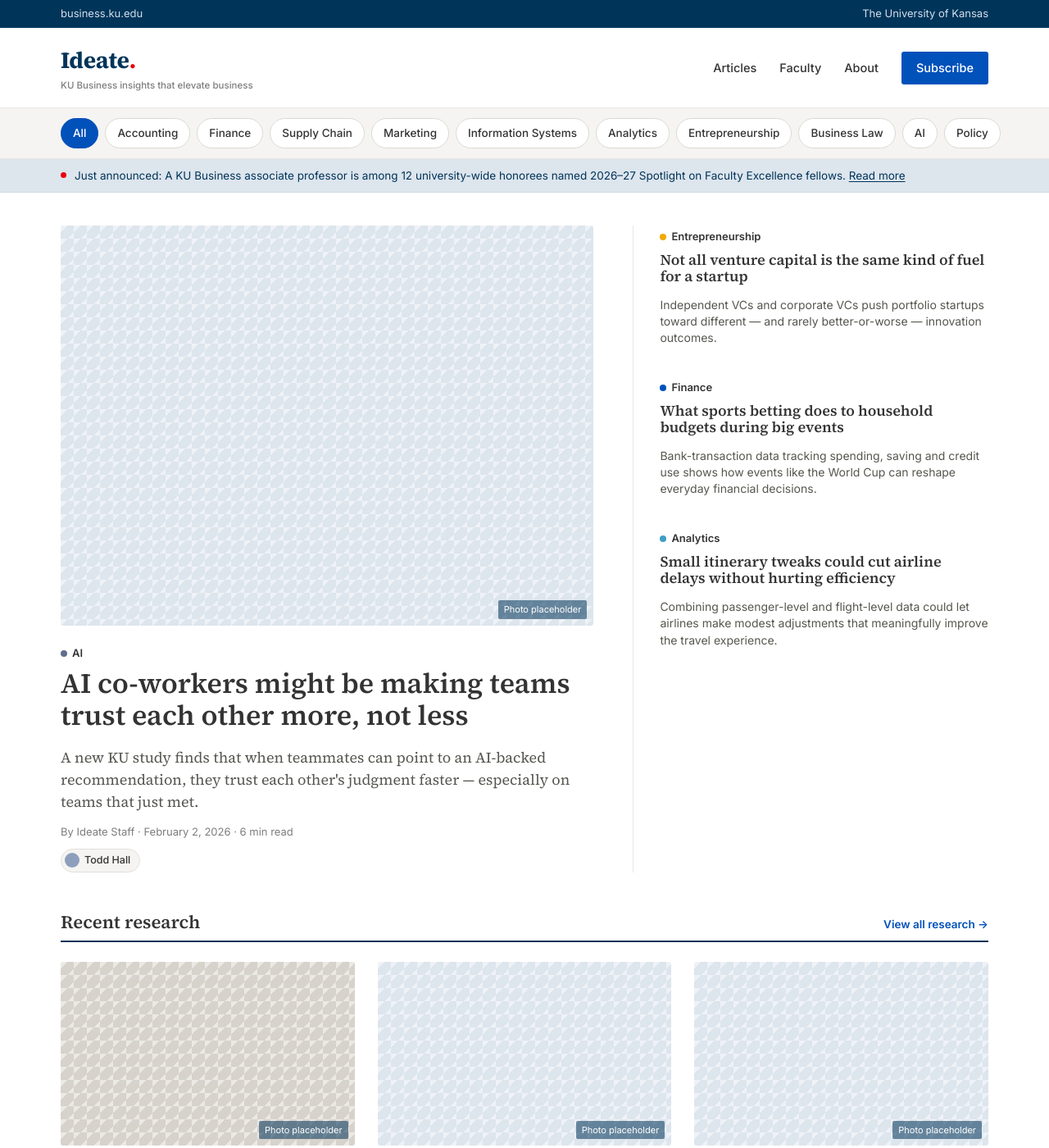
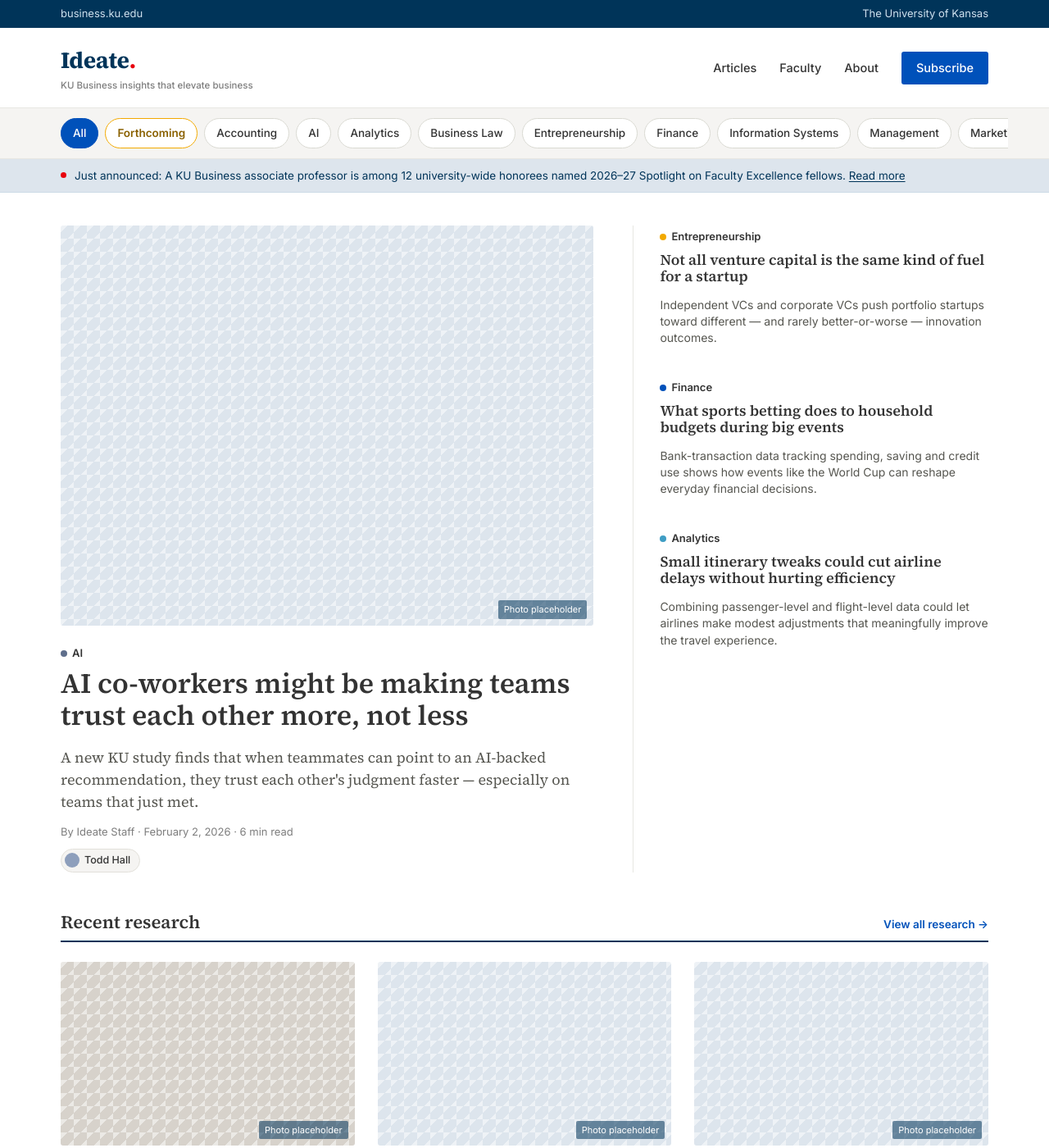
Before and after one commit to KUBschool/ideate, a Jekyll site: the page built from index.html, in a window 1280 px wide and 1400 px high. Shown: the whole window at 82% size. Built offline with Jekyll 4.4.1, drawn with Linux system fonts in a browser that asks for light colours.

Commit message:
Forthcoming research tag updates and nav menu changes added

```diff
--- a/_data/topics.yml
+++ b/_data/topics.yml
@@ -30,6 +30,9 @@
 - slug: entrepreneurship
   name: Entrepreneurship
   description: "Research on founders, funding, and how new ventures actually get built."
+- slug: management
+  name: Management
+  description: "Research on leadership, organizational behavior, and how people and teams are managed at work."
 - slug: business-law
   name: Business Law
   description: "Research on the legal and regulatory environment businesses operate in."
--- a/_includes/topic-nav.html
+++ b/_includes/topic-nav.html
@@ -1,8 +1,10 @@
-{% assign active_topic = page.topic | default: 'all' %}
+{% assign active_topic = page.nav_active | default: page.topic | default: 'all' %}
+{% assign sorted_topics = site.data.topics | sort_natural: 'name' %}
 <nav class="topic-nav" aria-label="Browse by topic">
   <div class="wrap">
     <a href="{{ '/' | relative_url }}" class="topic-pill{% if active_topic == 'all' %} active{% endif %}">All</a>
-    {% for topic in site.data.topics %}
+    <a href="{{ '/forthcoming/' | relative_url }}" class="topic-pill pill-forthcoming{% if active_topic == 'forthcoming' %} active{% endif %}">Forthcoming</a>
+    {% for topic in sorted_topics %}
     <a href="{{ '/topics/' | append: topic.slug | append: '/' | relative_url }}"
        class="topic-pill{% if active_topic == topic.slug %} active{% endif %}">{{ topic.name }}</a>
     {% endfor %}
--- a/admin/config.yml
+++ b/admin/config.yml
@@ -40,6 +40,7 @@
           - {label: "Information Systems", value: "information-systems"}
           - {label: "Analytics", value: "analytics"}
           - {label: "Entrepreneurship", value: "entrepreneurship"}
+          - {label: "Management", value: "management"}
           - {label: "Business Law", value: "business-law"}
           - {label: "AI", value: "ai"}
           - {label: "Policy", value: "policy"}
--- a/assets/css/style.css
+++ b/assets/css/style.css
@@ -37,6 +37,7 @@
   --topic-information-systems:   var(--ku-lake);
   --topic-analytics:             #3f9dc4; /* Sky, darkened for use as text/dot on white */
   --topic-entrepreneurship:      var(--ku-wheat);
+  --topic-management:            #6b7280; /* slate — every named KU accent is already claimed by another topic */
   --topic-business-law:          var(--ku-brick);
   --topic-ai:                    #5f6f8c; /* Fog, darkened */
   --topic-policy:                var(--ku-fire);
@@ -283,6 +284,17 @@
 .topic-pill.active{
   background: var(--ku-blue);
   border-color: var(--ku-blue);
+  color: var(--white);
+}
+.topic-pill.pill-forthcoming{
+  border-color: var(--ku-wheat);
+  color: #8a6100;
+  font-weight: 600;
+}
+.topic-pill.pill-forthcoming:hover{ border-color: #c98600; }
+.topic-pill.pill-forthcoming.active{
+  background: var(--ku-wheat);
+  border-color: var(--ku-wheat);
   color: var(--white);
 }
 
--- /dev/null
+++ b/topics/management.html
@@ -0,0 +1,6 @@
+---
+layout: topic
+topic: management
+title: "Management"
+permalink: /topics/management/
+---
```
Also changed, not shown: forthcoming.html (added, +83 -0 lines), 1 other file.
